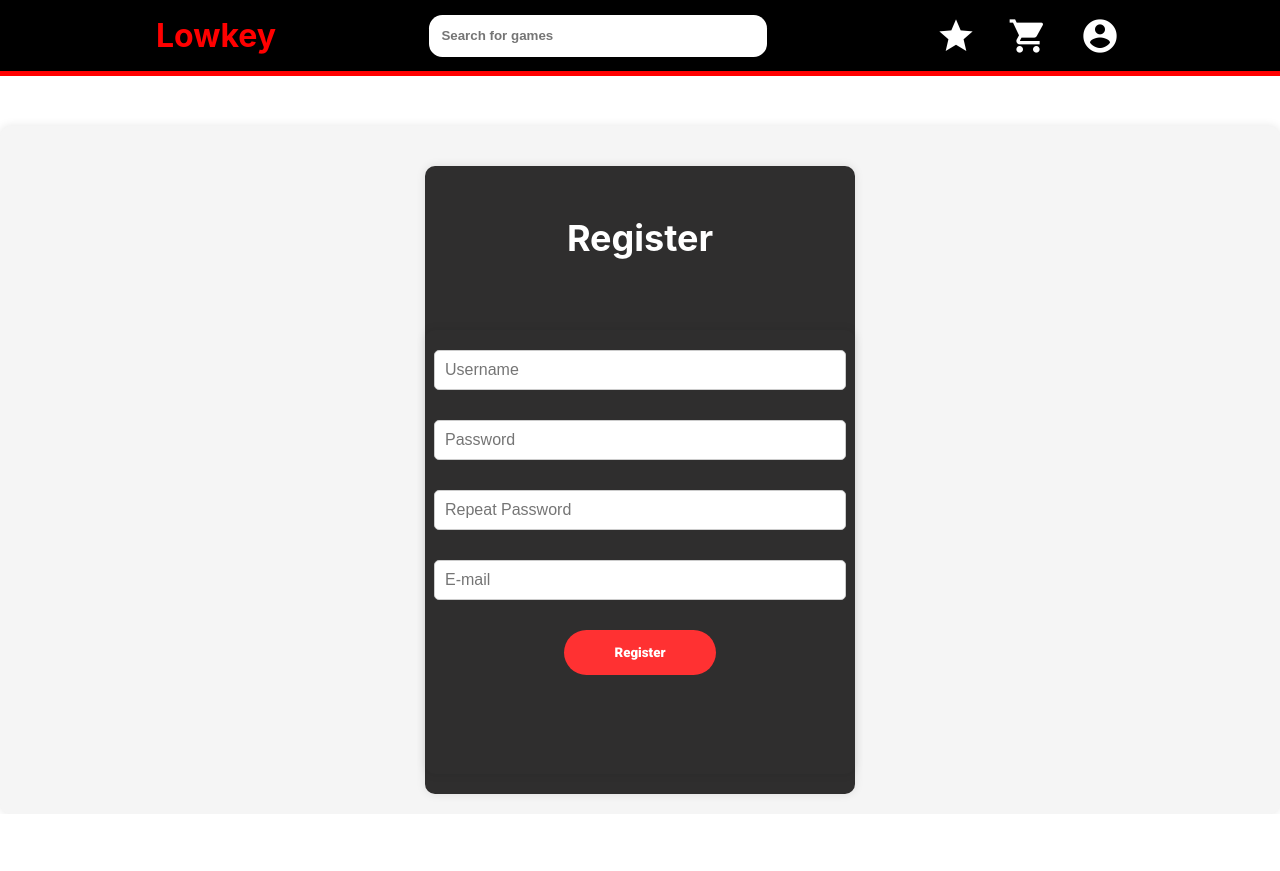
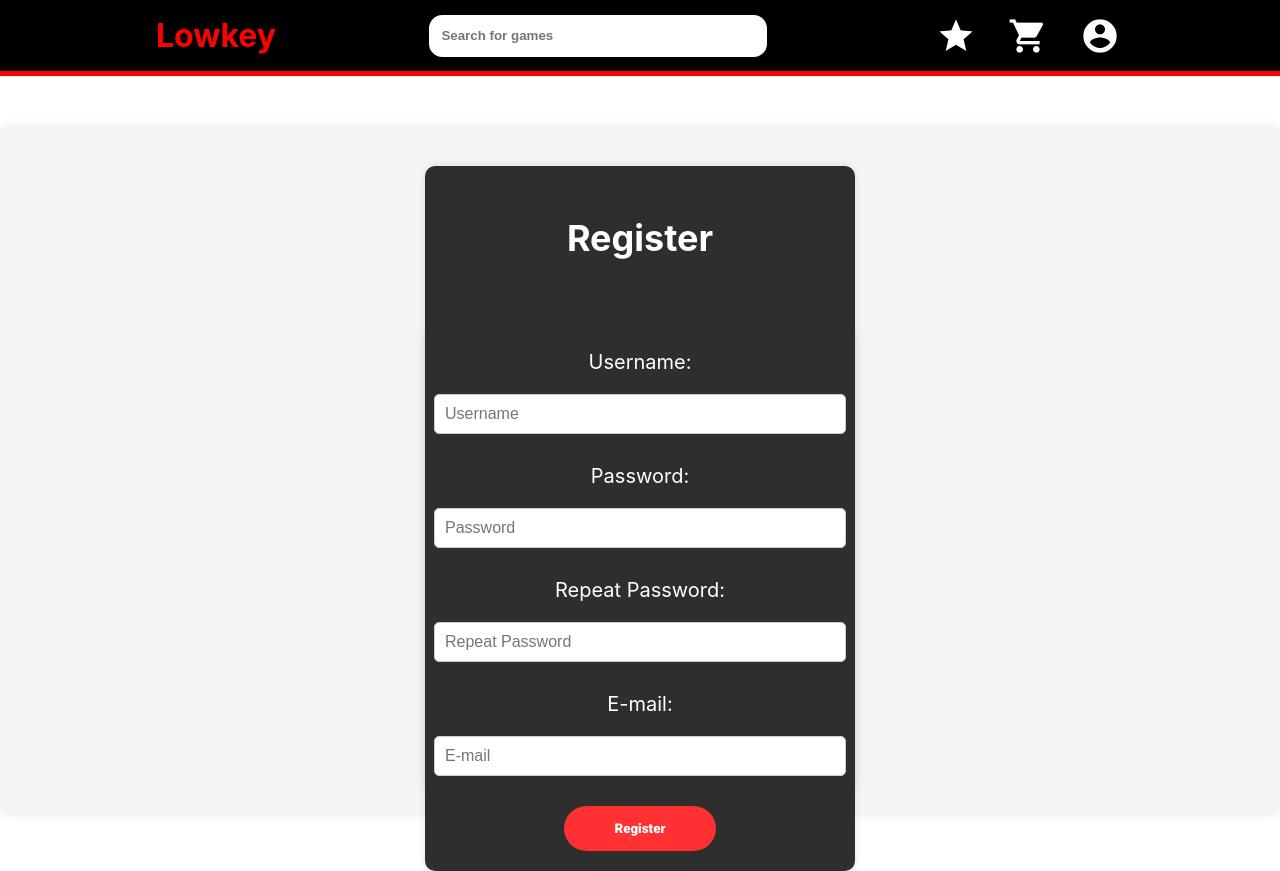
Before and after one commit to Diogoff2005/DW2TP_GameStore, a React (Create React App) app in the folder lowkey/: page / in a window 1280 px wide. Before the commit the page ends 814 px from the top, so only its background shows below. Built offline with nearby package versions, Linux system fonts and the light colour scheme.

Commit message:
nao consigo meter as labels pra esquerda help

```diff
--- a/lowkey/src/components/register-page/RegisterPage.css
+++ b/lowkey/src/components/register-page/RegisterPage.css
@@ -35,6 +35,10 @@
   .RegisterPage h2 {
     color: white;
     font-size: 36px;
+  }
 
-
+  .RegisterPage label {
+    color: white;
+    font-size: 20px;
+    text-align: left;
   }
--- a/lowkey/src/components/register-page/RegisterPage.jsx
+++ b/lowkey/src/components/register-page/RegisterPage.jsx
@@ -1,7 +1,5 @@
 import Buttonsubmit from "../Buttonsubmit/Buttonsubmit";
 import "./RegisterPage.css";
-
-
 
 const RegisterPage = () => {
   return (
@@ -9,27 +7,31 @@ const RegisterPage = () => {
       <div className="RegisterForm">
         <h2>Register</h2>
         <form className="RegisterForm">
+          <label>Username:</label>
           <input
             type="text"
             placeholder="Username"
             className="RegisterinInput"
           ></input>
+          <label>Password:</label>
           <input
             type="password"
             placeholder="Password"
             className="RegisterinInput"
           ></input>
+          <label>Repeat Password:</label>
           <input
             type="password"
             placeholder="Repeat Password"
             className="RegisterinInput"
           ></input>
+          <label>E-mail:</label>
           <input
             type="text"
             placeholder="E-mail"
             className="RegisterinInput"
           ></input>
-          <Buttonsubmit textobutton={"Register"}/>
+          <Buttonsubmit textobutton={"Register"} />
         </form>
       </div>
     </div>
```
